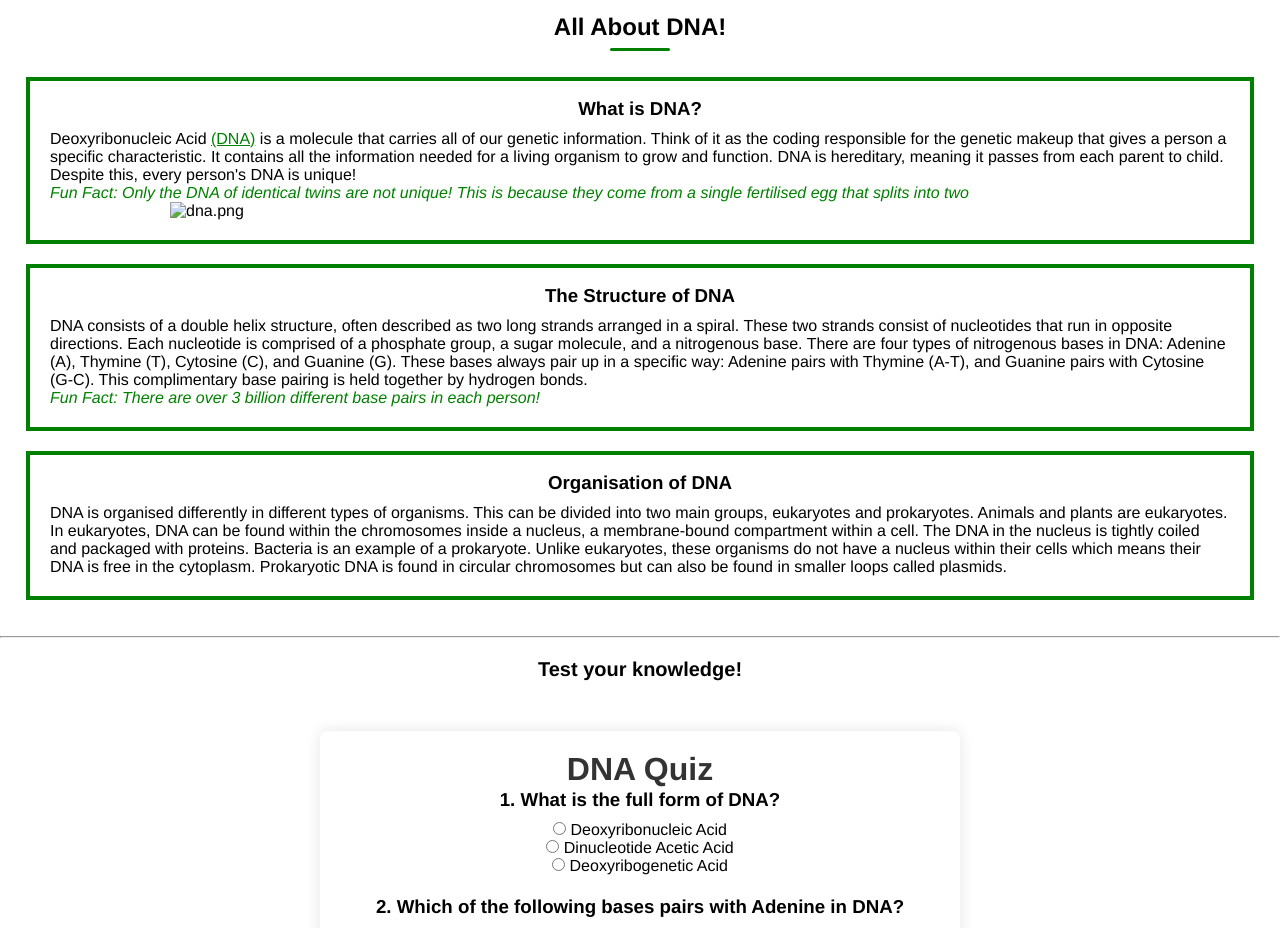
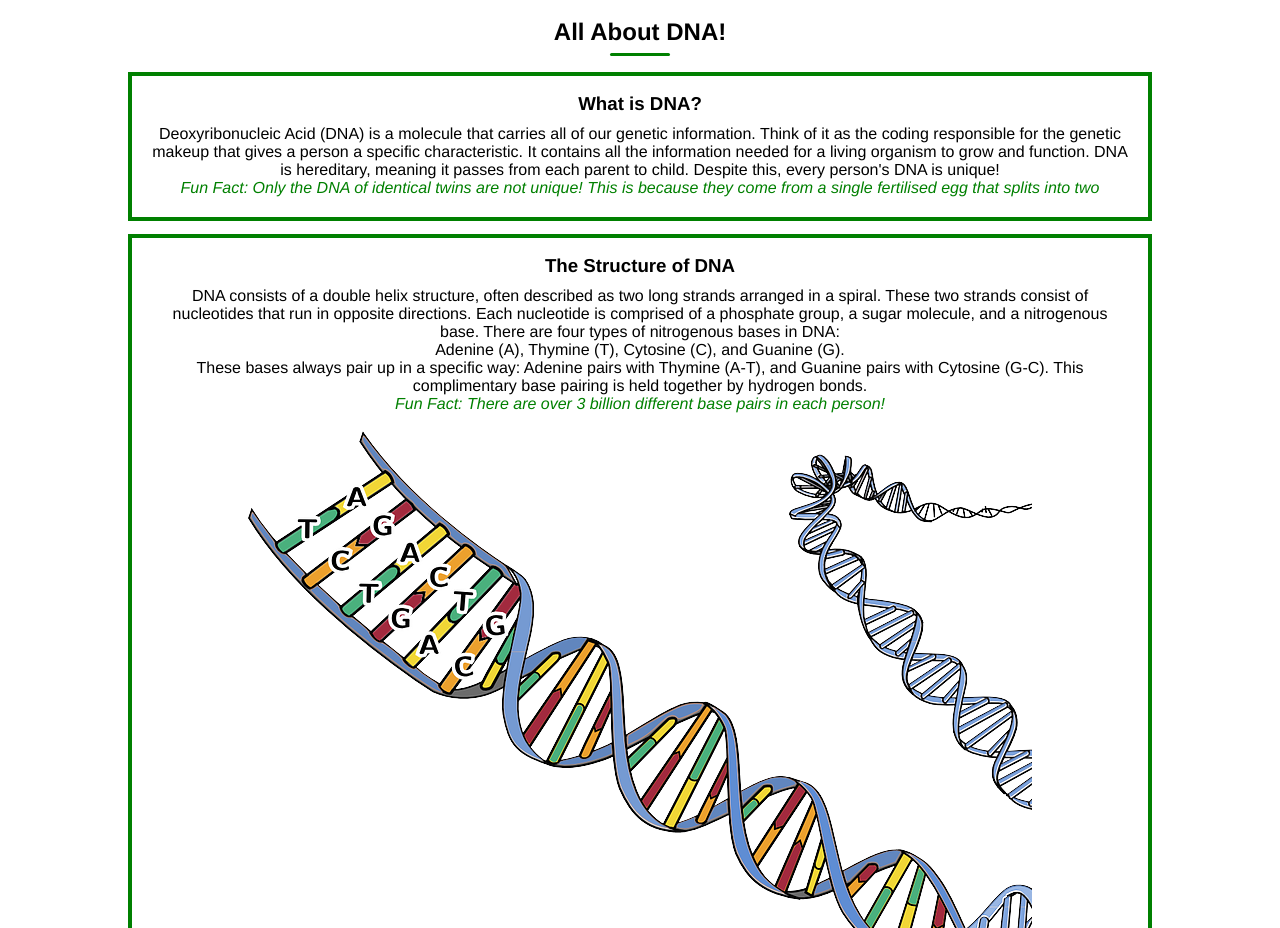
Before and after one commit to lisayytran/lisayytran.github.io, a plain HTML site: page index.html in a window 1280 px wide. Shown: the part 103-1031 px from the top of the page. Drawn offline with Linux system fonts and the light colour scheme.

Commit message:
paragraph change

```diff
--- a/app.js
+++ b/app.js
@@ -43,28 +43,3 @@ function openNav() {
 function closeNav() {
     document.getElementById("sidebar").style.width = "0"; // Sidebar collapses back to 0
 }
-
-const hoverWord = document.querySelector(".hover-word");
-    const imageContainer = document.getElementById("image-container");
-    const hoverImage = document.getElementById("hover-image");
-
-    hoverWord.addEventListener("mouseenter", function(event) {
-        // Get the image path from the data-img attribute
-        const imgPath = hoverWord.getAttribute("data-img");
-
-        // Set the image source
-        hoverImage.src = imgPath;
-
-        // Position the image container
-        const rect = hoverWord.getBoundingClientRect();
-        imageContainer.style.top = rect.bottom + window.scrollY + "px";
-        imageContainer.style.left = rect.left + window.scrollX + "px";
-
-        // Show the image container
-        imageContainer.style.display = "block";
-    });
-
-    hoverWord.addEventListener("mouseleave", function() {
-        // Hide the image container when the mouse leaves
-        imageContainer.style.display = "none";
-    });
--- a/index.html
+++ b/index.html
@@ -38,20 +38,17 @@
         <div id="main-content">
             <section id="background">
             <h3>What is DNA?</h3>
-                <p>Deoxyribonucleic Acid <span class="hover-word" data-img="dna.png">(DNA)</span> is a molecule that carries all of our genetic information. Think of it as the coding responsible for the genetic makeup that gives a person a specific characteristic. It contains all the information needed for a living organism to grow and function. DNA is hereditary, meaning it passes from each parent to child. Despite this, every person's DNA is unique!
+                <p>Deoxyribonucleic Acid (DNA) is a molecule that carries all of our genetic information. Think of it as the coding responsible for the genetic makeup that gives a person a specific characteristic. It contains all the information needed for a living organism to grow and function. DNA is hereditary, meaning it passes from each parent to child. Despite this, every person's DNA is unique!
                 <p><i>Fun Fact: Only the DNA of identical twins are not unique! This is because they come from a single fertilised egg that splits into two
                 </i></p>
-                <div id="image-container">
-                    <img id="hover-image" src="dna" alt="dna.png" />
-                    </div>
                 </p>
             </section>
             <section id="structure">
                 <h3>The Structure of DNA</h3>
-                <p>DNA consists of a double helix structure, often described as two long strands arranged in a spiral. These two strands consist of nucleotides that run in opposite directions. Each nucleotide is comprised of a phosphate group, a sugar molecule, and a nitrogenous base. There are four types of nitrogenous bases in DNA: Adenine (A), Thymine (T), Cytosine (C), and Guanine (G). These bases always pair up in a specific way: Adenine pairs with Thymine (A-T), and Guanine pairs with Cytosine (G-C). This complimentary base pairing is held together by hydrogen bonds.
+                <p>DNA consists of a double helix structure, often described as two long strands arranged in a spiral. These two strands consist of nucleotides that run in opposite directions. Each nucleotide is comprised of a phosphate group, a sugar molecule, and a nitrogenous base. There are four types of nitrogenous bases in DNA: <br>Adenine (A), Thymine (T), Cytosine (C), and Guanine (G).</br> These bases always pair up in a specific way: Adenine pairs with Thymine (A-T), and Guanine pairs with Cytosine (G-C). This complimentary base pairing is held together by hydrogen bonds.
                 <p><i>Fun Fact: There are over 3 billion different base pairs in each person!</i>
                 </p>
-
+                <img src="dna.png" alt="a picture of dna">
 
                 </p>
             </section>
--- a/style.css
+++ b/style.css
@@ -1,6 +1,6 @@
 body {
     font-family: Helvetica, Arial, sans-serif;
-    margin: 0px;
+    margin: 5px;
 }
 
 #logo {
@@ -57,20 +57,27 @@ body > header {
 #background {
     border: 4px solid green;
     padding: 16px 20px 20px;
-    margin: 10px 10px 20px;
+    margin: 0 auto;
+    text-align: center;
+    width: 80vw;
 }
-
 
 #structure {
     border: 4px solid green;
     padding: 16px 20px 20px;
-    margin: 10px 10px 20px;
+    text-align: center;
+    margin: 1vw auto;
+    text-align: center;
+    width: 80vw;
 }
 
 #organisation {
     border: 4px solid green;
     padding: 16px 20px 20px;
-    margin: 10px 10px 20px;
+    text-align: center;
+    margin: 1vw auto;
+    text-align: center;
+    width: 80vw;
 }
 
 p > i {
@@ -115,7 +122,7 @@ body > footer {
 #main-subheading {
     text-align: center;
     padding: 10px;
-    font-size: 21px;
+    font-size: 2rem;
 }
 
 #main-subheading {
@@ -268,31 +275,7 @@ button:hover {
     font-weight: bold;
 }
 
-/*svg viewbox*/
-.hover-word {
-    color: green;
-    cursor: pointer;
-    text-decoration: underline;
-    position: relative;
+img {
+    max-width: 100%;
+    height: auto;
 }
-
-#svg-container {
-    display: none;
-    position: absolute;
-    width: 20px;
-    height: 20px;
-    border: 1px solid #ccc;
-    background-color: #fff;
-    padding: 10px;
-    z-index: 10;
-}
-
-.hover-word:hover + #svg-container {
-    display: block;
-}
-
-#hover-image {
-    max-width: 500px;
-    height: auto;
-    padding-left: 120px;
-}
```
